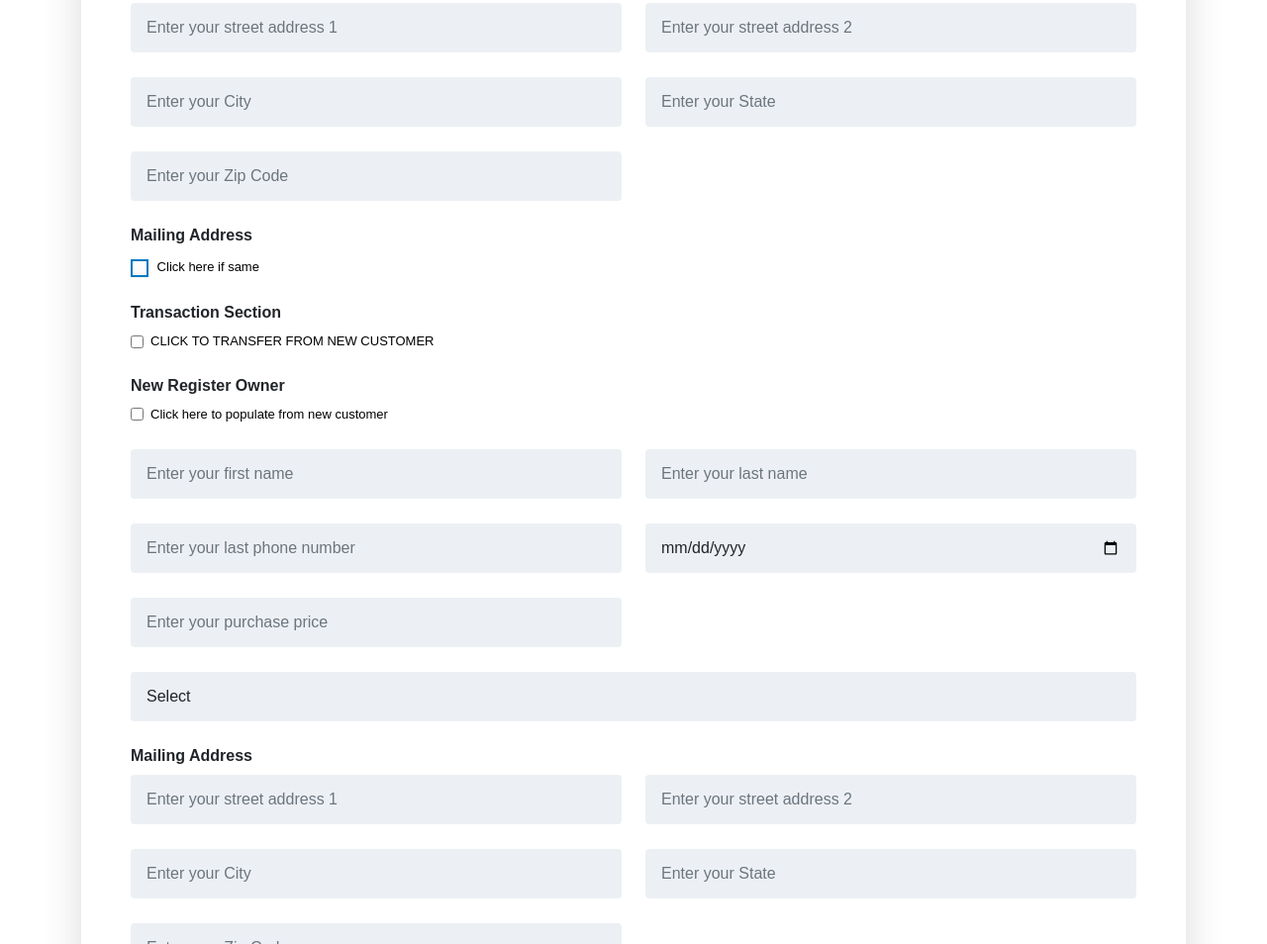
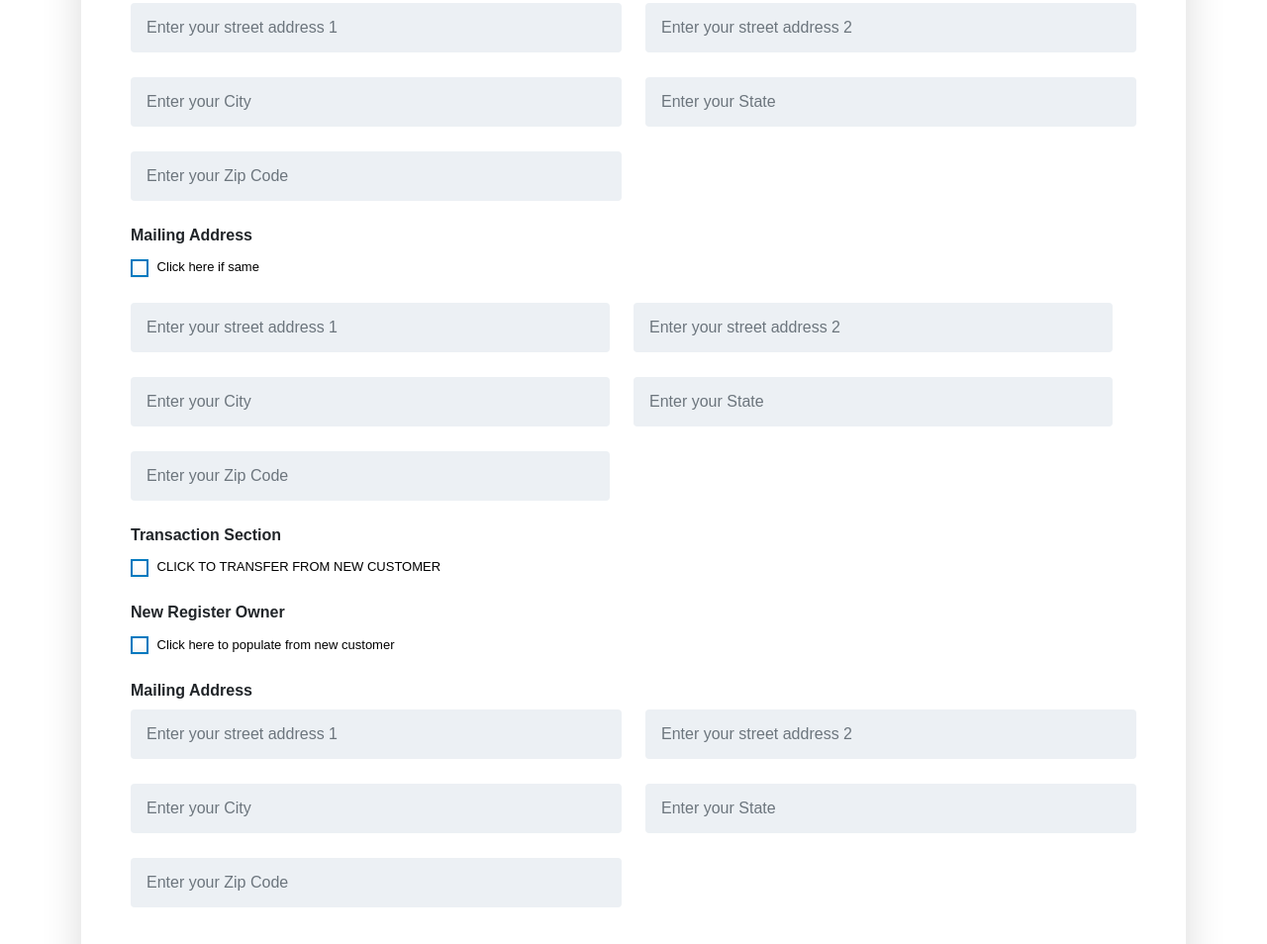
Before and after one commit to Shezo-Mark/Dimod-App, a plain HTML site: page new_customer.html in a window 1280 px wide. Shown: the part 429-1383 px from the top of the page at 99% size. Drawn offline with nearby package versions, Linux system fonts and the light colour scheme.

Commit message:
i have updated the script to hide the form on click

```diff
--- a/assets/script/main.js
+++ b/assets/script/main.js
@@ -71,3 +71,25 @@ function fixStepIndicator(n) {
   //... and adds the "active" class on the current step:
   x[n].className += " active";
 }
+
+
+
+
+
+
+// form hidden written by hamza code
+function toggleSection(checkboxId, sectionId, inputId) {
+  const checkbox = document.getElementById(checkboxId);
+  const hiddenSection = document.getElementById(sectionId);
+  const hiddenInput = document.getElementById(inputId);
+  checkbox.addEventListener('change', function() {
+    if (this.checked) {
+      hiddenSection.classList.add('hidden_form');
+      hiddenInput.removeAttribute('required');
+    } else {
+      hiddenSection.classList.remove('hidden_form');
+      hiddenInput.setAttribute('required', 'true');
+    }
+  });
+}
+toggleSection('check_mail', 'section_mail', 'input_mail');
--- a/new_customer.html
+++ b/new_customer.html
@@ -99,37 +99,38 @@
               <div class="col-md-12">
                 <div class="checkbox">
                   <div class="form-group flex_align">
-                    <input type="checkbox" value="Click here if same" name="click-same" id="milling">
-                    <label for="milling"> Click here if same</label>
+                    <input type="checkbox" value="Click here if same" name="click-same" id="check_mail">
+                    <label for="check_mail"> Click here if same</label>
                   </div>
                 </div>
               </div>
-                <div class="hidden_form row">
-                  <div class="col-md-6">
+              <!-- hidden form  -->
+                <div class=" row" id="section_mail">
+                  <div class="col-md-6" id="input_mail">
                     <div class="form-group">
                       <input type="text" name="street-address-1" class="form-control"
                         id="street-address-1" placeholder="Enter your street address 1" class="form-control">
                     </div>
                   </div>
-                  <div class="col-md-6">
+                  <div class="col-md-6" id="input_mail">
                     <div class="form-group">
                       <input type="text" name="street-address-2" oninput="this.className = 'form-control'"
                         id="street-address-2" placeholder="Enter your street address 2" class="form-control">
                     </div>
                   </div>
-                  <div class="col-md-6">
+                  <div class="col-md-6" id="input_mail">
                     <div class="form-group">
                       <input type="text" name="City-address" oninput="this.className = 'form-control'" id="City-address"
                         placeholder="Enter your City" class="form-control">
                     </div>
                   </div>
-                  <div class="col-md-6">
+                  <div class="col-md-6" id="input_mail">
                     <div class="form-group">
                       <input type="text" name="State-address" oninput="this.className = 'form-control'" id="State-address"
                         placeholder="Enter your State" class="form-control">
                     </div>
                   </div>
-                  <div class="col-md-6">
+                  <div class="col-md-6" id="input_mail">
                     <div class="form-group">
                       <input type="number" name="zip-code" oninput="this.className = 'form-control'" id="zip-code"
                         placeholder="Enter your Zip Code" class="form-control">
@@ -138,18 +139,23 @@
                 </div>
               <h6 id="title" class="text-center fw-bolder">Transaction section</h6>
               <div class="col-md-12">
+                <div class="checkbox">
                   <div class="form-group flex_align">
                     <input type="checkbox" value="Click here if same" name="TRANSFER" id="TRANSFER">
                     <label for="TRANSFER"> CLICK TO TRANSFER FROM NEW CUSTOMER</label>
                   </div>
                 </div>
+              </div>
               <h6 id="title" class="text-center fw-bolder">new register owner</h6>
               <div class="col-md-12">
+                <div class="checkbox">
                   <div class="form-group flex_align">
                     <input type="checkbox" value="Click here if same" name="new-customer" id="new-customer">
                     <label for="new-customer"> Click here to populate from new customer</label>
                   </div>
                 </div>
+              </div>
+              <div class="row hidden_form">
                 <div class="col-md-6">
                   <div class="form-group">
                     <input type="text" name="f-name" oninput="this.className = 'form-control form-control-1'" id="f-name"
@@ -191,6 +197,7 @@
                       <option value="international-license">international license</option>
                       <option value="no-identification">no identification</option>
                     </select>
+                  </div>
                 </div>
               </div>
               <h6 id="title" class="text-center fw-bolder">Mailing Address</h6>
```
Lines whose indentation alone changed are shown as unchanged.
